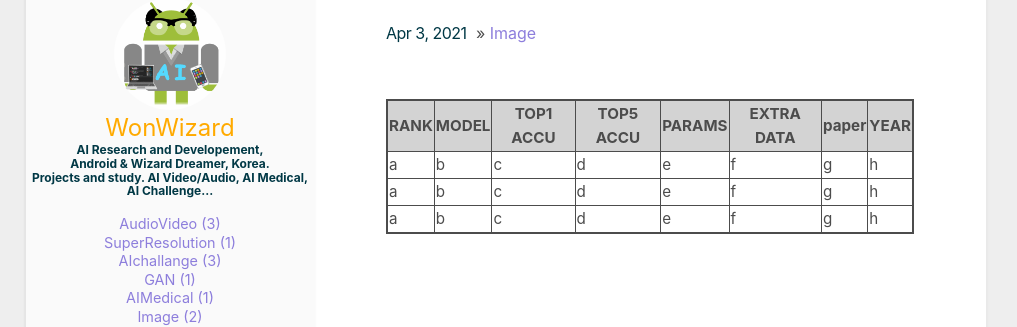
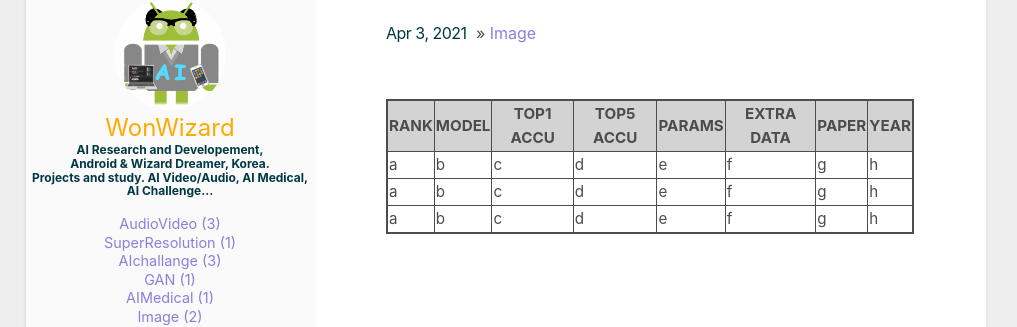
Before and after one commit to wonwizard/wonwizard.github.io, a Jekyll site: the page built from _posts/2021-04-03-test.md, in a window 1280 px wide. Shown: the part 182-509 px from the top of the page, without its empty margins (134-1151 px from the left). Built offline with Jekyll 4.4.1, drawn with Linux system fonts in a browser that asks for light colours.

```diff
--- a/_posts/2021-04-03-test.md
+++ b/_posts/2021-04-03-test.md
@@ -6,7 +6,7 @@ comments: true
 
 <style> table{border:2px solid; border-collapse:collapse;} th, td{border:1px solid; text-align: left;} th{background-color: lightgray;text-align: center;} </style>
 
-|RANK|MODEL|TOP1 ACCU|TOP5 ACCU|PARAMS|EXTRA DATA|paper|YEAR|
+|RANK|MODEL|TOP1 ACCU|TOP5 ACCU|PARAMS|EXTRA DATA|PAPER|YEAR|
 |---|---|---|---|---|---|---|---|
 |a|b|c|d|e|f|g|h|
 |a|b|c|d|e|f|g|h|
```
